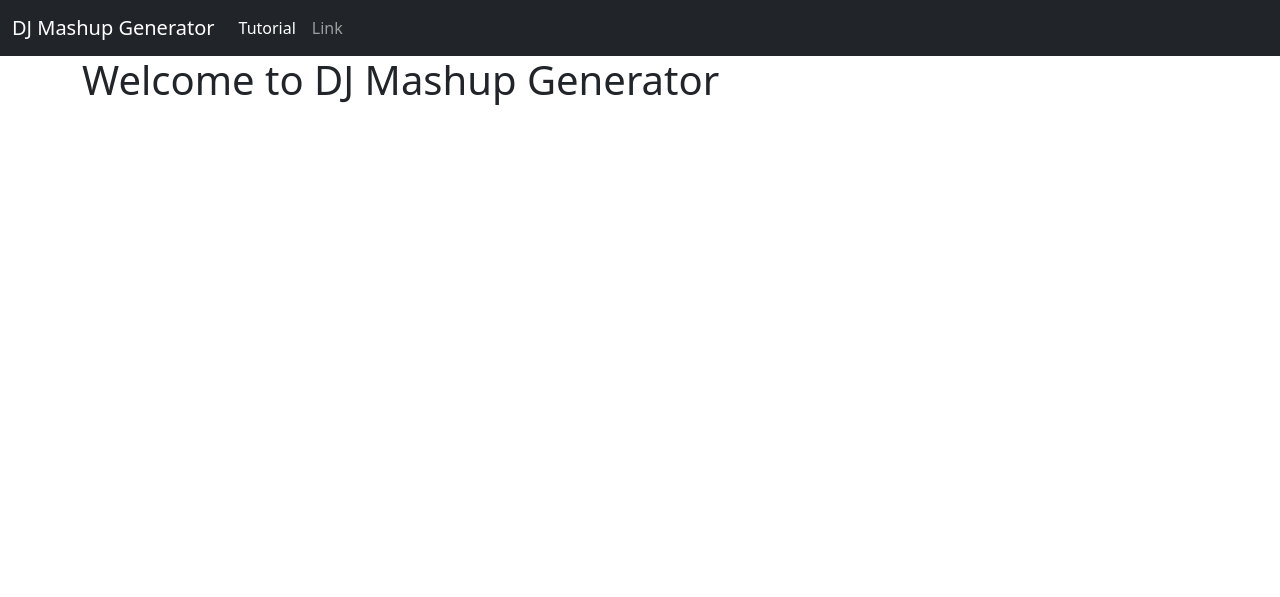
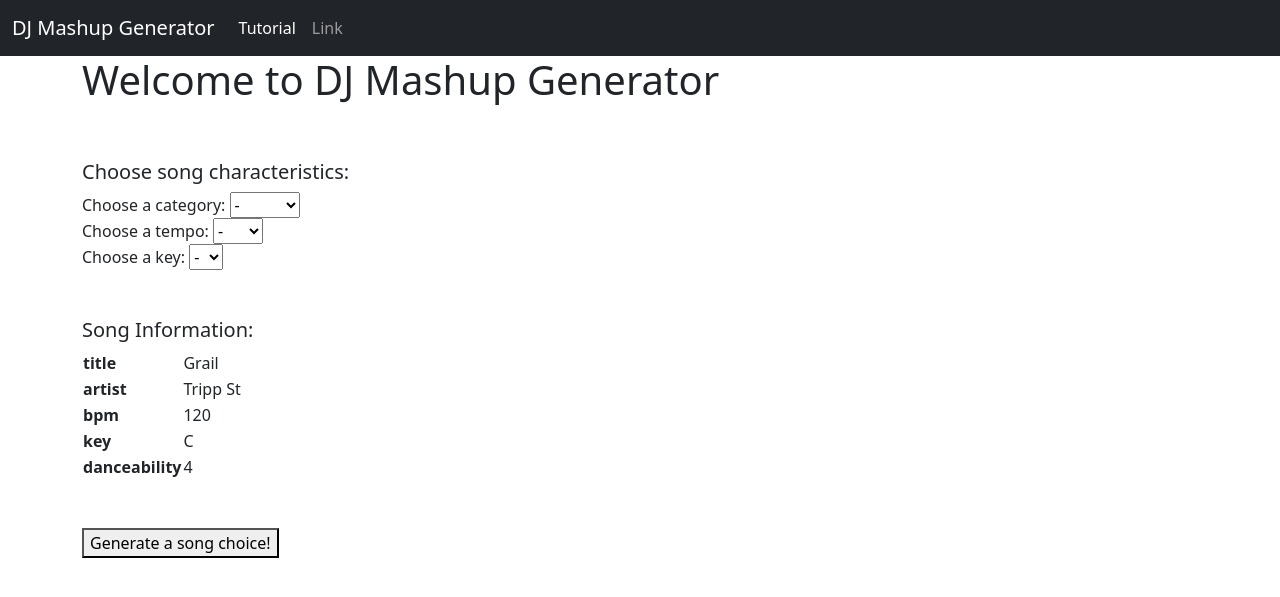
Before and after one commit to SolangeCoughlin/DJ-Mashup-Generator, a Flask app: page / in a window 1280 px wide. Shown: the top 597 px of the page. Run offline with Flask 2, Linux system fonts and the light colour scheme.

Commit message:
A number of templates made

```diff
--- a/app.py
+++ b/app.py
@@ -1,15 +1,25 @@
 from flask import Flask, render_template
-import os
+import os, json
 
 # Configuration
 
 app = Flask(__name__)
 
+# Functions
+
+def get_dict_from_json(json_file):
+    fjson = open(json_file, 'r')
+    song_dict = json.loads(fjson.read())
+    return song_dict
+
+
 # Routes
 
 @app.route('/')
 def root():
-    return render_template('home.html')
+    song_dict = get_dict_from_json('grail_song.json')
+    song_info_keys = song_dict.keys()
+    return render_template('home.html', keys = song_info_keys, data = song_dict)
 
 # Listener
 
--- /dev/null
+++ b/grail_song.json
@@ -0,0 +1 @@
+{"title": "Grail", "artist": "Tripp St", "bpm": "120", "key": "C", "danceability": "4"}
--- a/templates/base.html
+++ b/templates/base.html
@@ -12,7 +12,7 @@
     {%endblock%}
   </head>
   <body>
-      {%include 'navbar.html'%}
+    {%include 'navbar.html'%}
     <div class='container'>
     {%block body%}
     {%endblock%}
--- /dev/null
+++ b/templates/gen_button.html
@@ -0,0 +1 @@
+<button type="button">Generate a song choice!</button>
--- a/templates/home.html
+++ b/templates/home.html
@@ -6,4 +6,14 @@
 
 {%block body%}
 <h1>Welcome to DJ Mashup Generator</h1>
+
+</br></br>
+{%include 'search_crit.html'%}
+
+</br></br>
+{%include 'song_info.html'%}
+
+</br></br>
+{%include 'gen_button.html'%}
+
 {%endblock%}
--- /dev/null
+++ b/templates/search_crit.html
@@ -0,0 +1,36 @@
+<h5>Choose song characteristics:</h5>
+
+<form>
+    <label for="category">Choose a category:</label>
+    <select id="category" name="category">
+        <option value="none">-</option>
+        <option value="dance">Dance</option>
+        <option value="chill">Chill</option>
+        <option value="vibe">Vibe</option>
+        <option value="rage">Rage</option>
+    </select>
+
+</br>
+
+    <label for="tempo">Choose a tempo:</label>
+    <select id="tempo" name="tempo">
+        <option value="none">-</option>
+        <option value="60">60</option>
+        <option value="90">90</option>
+        <option value="120">120</option>
+        <option value="160">160</option>
+    </select>
+
+</br>
+
+    <label for="key">Choose a key:</label>
+    <select id="key" name="key">
+        <option value="none">-</option>
+        <option value="c">C</option>
+        <option value="d">D</option>
+        <option value="e">E</option>
+        <option value="f">F</option>
+    </select>
+
+    <!-- <input type="submit"> -->
+  </form>
--- /dev/null
+++ b/templates/song_info.html
@@ -0,0 +1,10 @@
+<h5>Song Information:</h5>
+
+<table>
+    {%for key in keys%}
+    <tr>
+        <th>{{key}}</th>
+        <td>{{data[key]}}</td>
+    </tr>
+    {%endfor%}
+</table>
```
Also changed, not shown: make_json.py (added, +21 -0 lines), todo.txt (+7 -6 lines).
